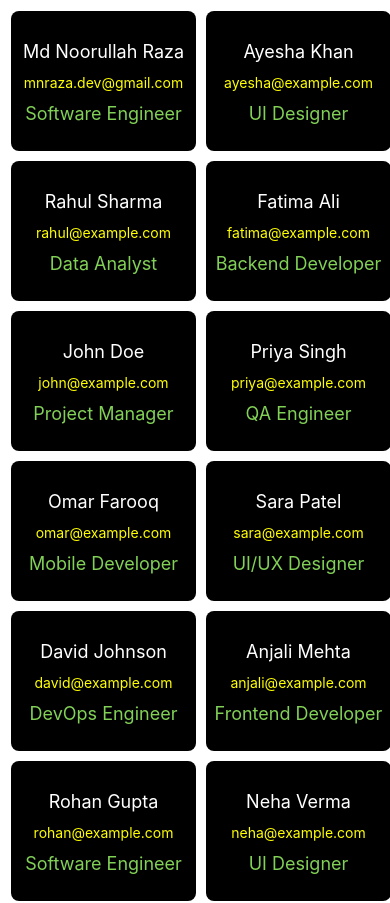
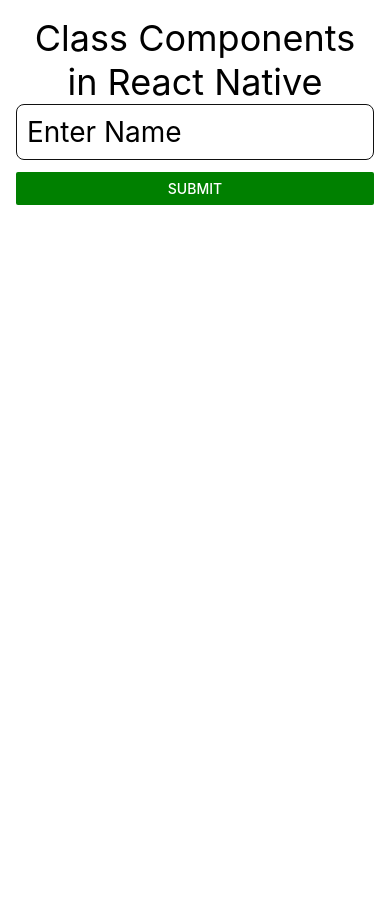
Before and after one commit to mnraza-dev/React_Native_Basic_To_Advanced, a React Native app in the folder RN_ULTIMATE/Basics/: screen / in a window 390 px wide. Shown: the top 903 px of the page. After the commit the page ends 844 px from the top, so only its background shows below. Built offline with nearby package versions, Linux system fonts and the light colour scheme.

Commit message:
Class Components in React Native

```diff
--- a/RN_ULTIMATE/Basics/App.tsx
+++ b/RN_ULTIMATE/Basics/App.tsx
@@ -5,6 +5,7 @@
 import EffectsExample from './components/EffectsExample'
 import ListsWithMap from './components/ListsWithMap'
 import DynamicGrid from './components/DynamicGrid'
+import ClassComponents from './components/ClassComponents'
 
 const App = () => {
   return (
@@ -13,7 +14,8 @@
       {/* <Lists/> */}
       {/* <EffectsExample/> */}
       {/* <ListsWithMap/> */}
-      <DynamicGrid/>
+      {/* <DynamicGrid/> */}
+      <ClassComponents />
     </View>
   )
 }
--- /dev/null
+++ b/RN_ULTIMATE/Basics/components/ClassComponents.tsx
@@ -0,0 +1,40 @@
+import { Text, StyleSheet, View, TextInput, Button } from 'react-native'
+import React, { Component } from 'react'
+
+export default class ClassComponents extends Component {
+
+    render() {
+        return (
+            <View style={styles.container}>
+                <Text style={styles.pageTitle}>Class Components in React Native</Text>
+
+                <TextInput style={styles.textInputBox} placeholder='Enter Name' />
+                <Button color={'green'} title='Submit' />
+                {/* <Text style={styles.pageTitle}>{ }</Text> */}
+
+            </View>
+        )
+    }
+}
+
+const styles = StyleSheet.create({
+    container: {
+        padding: 16,
+
+
+    },
+    pageTitle: {
+        fontSize: 36,
+        textAlign: 'center'
+
+    },
+    textInputBox: {
+        padding: 10,
+        fontSize: 28,
+        borderWidth: 1,
+        borderColor: '#111',
+        borderRadius: 8,
+        marginBottom: 12,
+
+    }
+})
```
Also changed, not shown: 1 other file (tests, documents, lock files or other folders).
